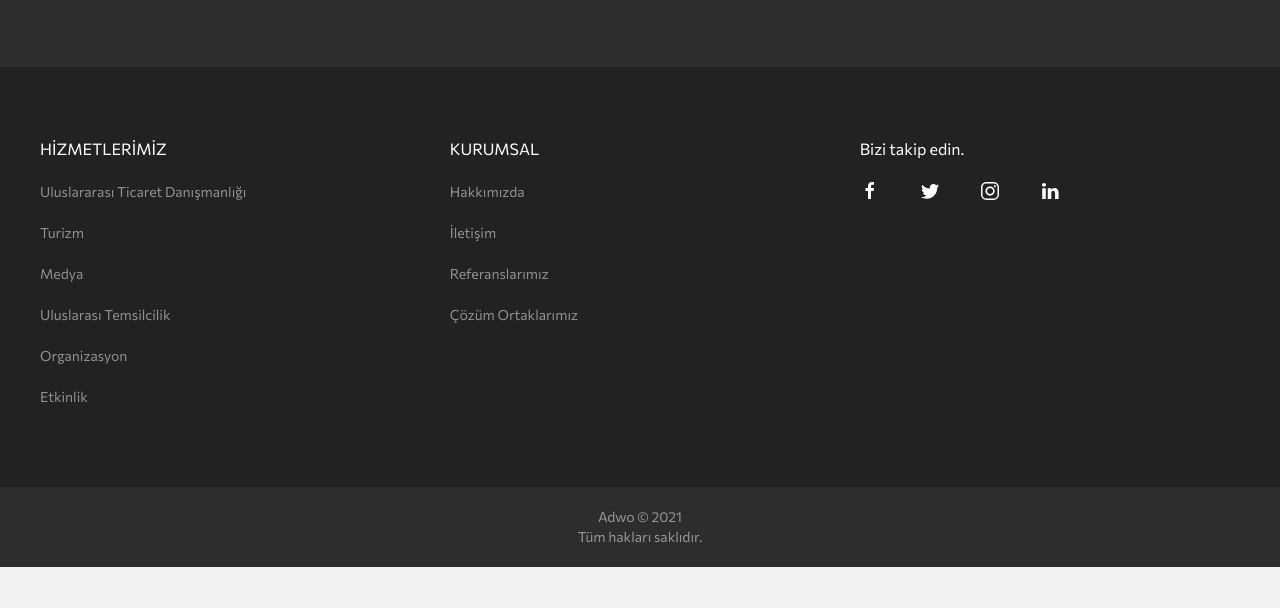
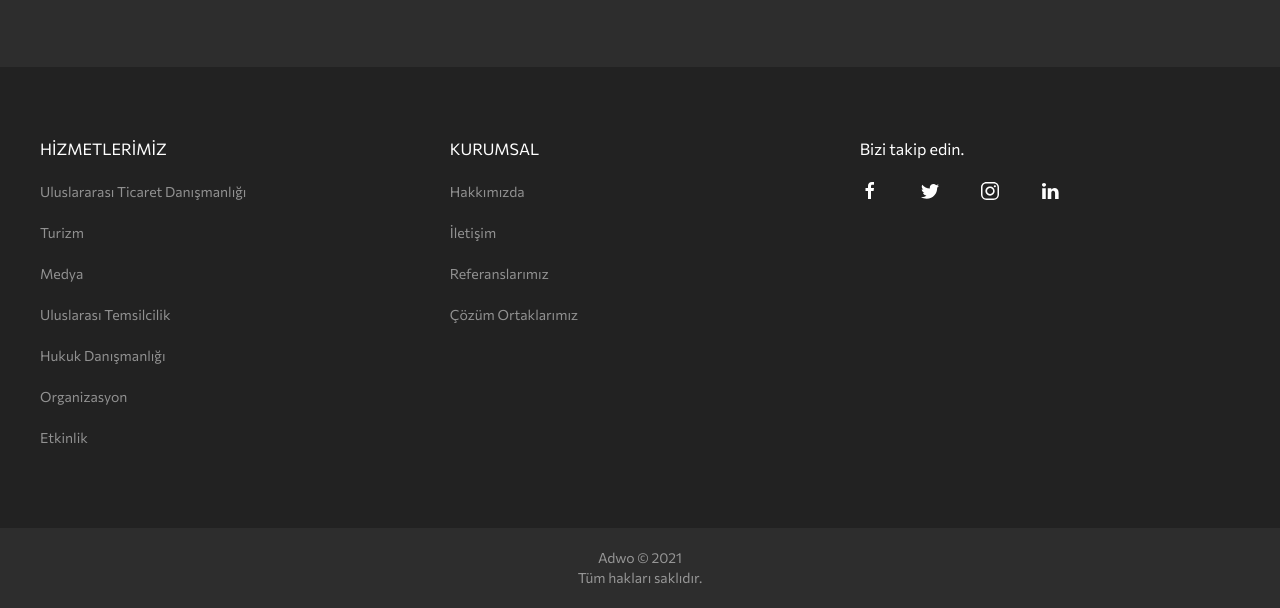
Before and after one commit to erkanaltinors/adwo-test, a website: page hukuk-danismanligi.html in a window 1280 px wide. Shown: the part 691-1299 px from the top of the page. Before the commit the page ends 1258 px from the top, so only its background shows below. Drawn offline with Linux system fonts and the light colour scheme.

Commit message:
hukuk link added

```diff
--- a/hukuk-danismanligi.html
+++ b/hukuk-danismanligi.html
@@ -71,6 +71,7 @@
                         <li><a href="turizm.html">Turizm</a></li>
                         <li><a href="medya.html">Medya</a></li>
                         <li><a href="uluslararasi-temsilcilik.html">Uluslarası Temsilcilik</a></li>
+                        <li><a href="hukuk-danismanligi.html">Hukuk Danışmanlığı</a></li>
                         <li><a href="organizasyon.html">Organizasyon</a></li>
                         <li><a href="etkinlik.html">Etkinlik</a></li>
                     </ul>
```
Also changed, not shown: iletisim.html (+1 -0 lines), uluslararasi-temsilcilik.html (+1 -0 lines).
